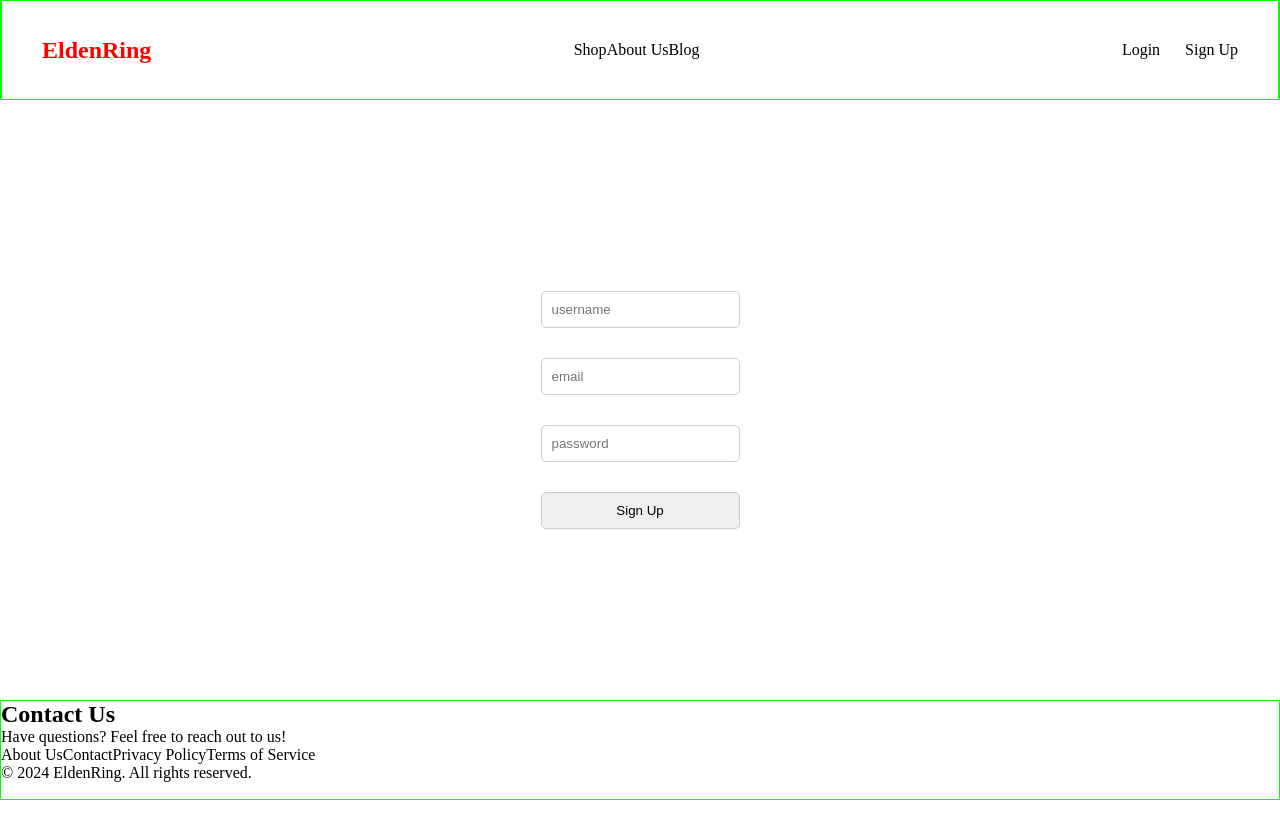
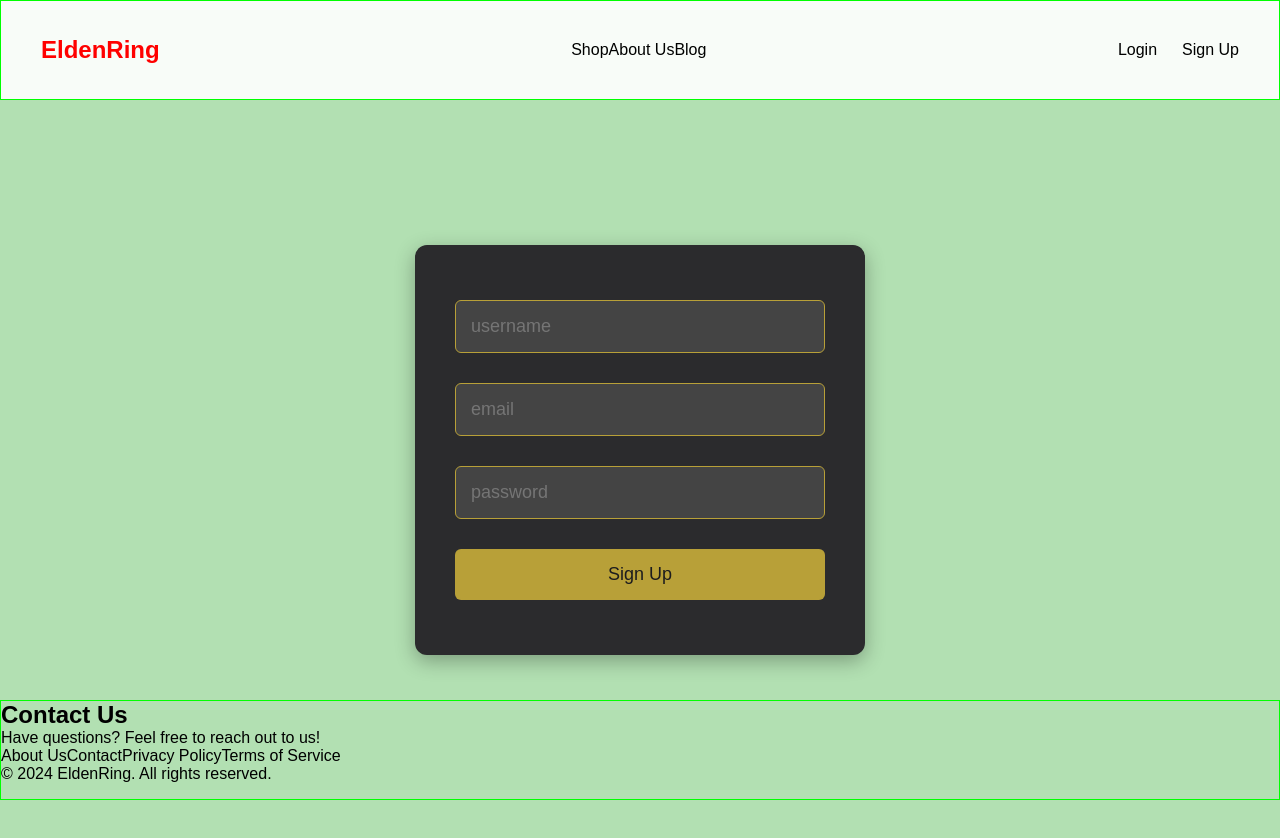
Before and after one commit to HoangKhuong3007/eldenringshop, a React (Vite) app: page /signup in a window 1280 px wide. Shown: the top 838 px of the page. Before the commit the page ends 800 px from the top, so only its background shows below. Built offline with nearby package versions, Linux system fonts and the light colour scheme; a web font is replaced by a local one.

Commit message:
Login and SignUp Page CSS

```diff
--- a/src/styles/components/navbar/navbar.css
+++ b/src/styles/components/navbar/navbar.css
@@ -17,17 +17,27 @@ a {
   align-items: center;
   padding: 20px 40px;
   justify-content: space-between;
+  position: fixed; /* Fix navbar to the top of the page */
+  top: 0;
+  left: 0;
+  z-index: 1000; /* Ensure the navbar is always on top of other content */
+  background-color: rgba(255, 255, 255, 0.9); /* Optional: Slightly transparent background */
 }
+
+body {
+  padding-top: 100px; /* Add padding to the body to prevent overlap with the navbar */
+}
+
 .navbar-container .navbar-logo h2 {
   color: Red;
 }
+
 .navbar-container .navbar-link {
   display: flex;
-  -moz-column-gap: 25px;
-       column-gap: 25px;
+  column-gap: 25px;
 }
+
 .navbar-container .navbar-auth {
   display: flex;
-  -moz-column-gap: 25px;
-       column-gap: 25px;
-}/*# sourceMappingURL=navbar.css.map */
+  column-gap: 25px;
+}
--- a/src/styles/public/login/login.css
+++ b/src/styles/public/login/login.css
@@ -1,28 +1,77 @@
-.login-form{
-    display: flex;
-    flex-direction: column;
-    row-gap: 10px;
+* {
+  margin: 0;
+  padding: 0;
+  box-sizing: border-box;
 }
-.login-form input{
-    border: 1px solid black;
-    color: black;
+
+body {
+  background-color: #b2e0b2; /* Light green background */
+  font-family: 'Arial', sans-serif;
+  display: flex;
+  justify-content: center;
+  align-items: center;
+  height: 100vh;
 }
-.login-container{
-    width: 100vw;
-    height: 100vh;
+
+.login-container {
+  display: flex;
+  justify-content: center;
+  align-items: center;
+  min-height: 100vh;
 }
-.login-content {
-    width: 100%;
-    height: 100%;
-    display: flex;
-    justify-content: center;
-    align-items: center;
-    background: url('../../assets/login-signupbackground.jpg') no-repeat center center fixed;
-    background-size: cover;
+
+.login-background {
+  background-color: #2b2b2d; /* Dark gray for the form background */
+  border-radius: 12px;
+  box-shadow: 0 6px 20px rgba(0, 0, 0, 0.3); /* Deeper shadow for more contrast */
+  width: 450px; /* Form width */
+  padding: 40px;
+  margin: 20px;
 }
+
+.login-form {
+  display: flex;
+  flex-direction: column;
+  align-items: center;
+}
+
 .login-form input {
-    border: 1px solid black;
-    color: black;
-    padding: 10px;
-    border-radius: 5px;
+  width: 100%;
+  padding: 15px;
+  margin: 15px 0;
+  border: 1px solid #b8a038; /* Gold border */
+  border-radius: 6px;
+  font-size: 18px;
+  color: #fff; /* White text color for better contrast */
+  background-color: #444; /* Dark background for inputs */
 }
+
+.login-form input[type="submit"] {
+  background-color: #b8a038; /* Gold button */
+  color: #1c1c1e; /* Dark text color */
+  border: none;
+  border-radius: 6px;
+  padding: 15px;
+  font-size: 18px;
+  cursor: pointer;
+  transition: background-color 0.3s ease;
+}
+
+.login-form input[type="submit"]:hover {
+  background-color: #a68e2b; /* Darker gold on hover */
+}
+
+.signup-link {
+  margin-top: 20px;
+  text-align: center;
+  color: #b8a038; /* Gold link color */
+}
+
+.signup-link a {
+  color: #b8a038; /* Gold link */
+  text-decoration: none;
+}
+
+.signup-link a:hover {
+  text-decoration: underline;
+}
--- a/src/styles/public/signup/signup.css
+++ b/src/styles/public/signup/signup.css
@@ -1,35 +1,64 @@
+* {
+  margin: 0;
+  padding: 0;
+  box-sizing: border-box;
+}
+
+body {
+  background-color: #b2e0b2; /* Light green background */
+  font-family: 'Arial', sans-serif;
+  display: flex;
+  justify-content: center;
+  align-items: center;
+  height: 100vh;
+}
+
 .signup-container {
   display: flex;
-  flex-direction: column;
-  justify-content: space-between;
+  justify-content: center;
   align-items: center;
-  height: 100vh;
-  border: 0px;
-  padding: 0px; /* Thêm khoảng cách bên trong */
-  border-radius: 10px; /* Thêm góc bo tròn (nếu cần) */
-  box-shadow: 0 0 10px rgba(0, 0, 0, 0.1); /* Thêm hiệu ứng đổ bóng (tùy chọn) */
+  min-height: 100vh;
 }
+
 .signup-form {
+  background-color: #2b2b2d; /* Dark gray for the form background */
+  border-radius: 12px;
+  box-shadow: 0 6px 20px rgba(0, 0, 0, 0.3); /* Deeper shadow for more contrast */
+  width: 450px; /* Form width */
+  padding: 40px;
+  margin: 20px;
   display: flex;
   flex-direction: column;
-  gap: 10px;
-  margin-top: 50px;
 }
 
 .signup-form input {
   width: 100%;
-  padding: 10px;
-  margin: 10px 0;
-  box-sizing: border-box;
-  border: 1px solid #ccc;
-  border-radius: 5px;
+  padding: 15px;
+  margin: 15px 0;
+  border: 1px solid #b8a038; /* Gold border */
+  border-radius: 6px;
+  font-size: 18px;
+  color: #fff; /* White text color for better contrast */
+  background-color: #444; /* Dark background for inputs */
 }
-.header{
-    width: 100vw;
-    height: 100px;
-    border: 1px solid lime;
-    display: flex;
-    align-items: center;
-    padding: 0px;
-    justify-content: space-between;
+
+.signup-form input[type="submit"] {
+  background-color: #b8a038; /* Gold button */
+  color: #1c1c1e; /* Dark text color */
+  border: none;
+  border-radius: 6px;
+  padding: 15px;
+  font-size: 18px;
+  cursor: pointer;
+  transition: background-color 0.3s ease;
 }
+
+.signup-form input[type="submit"]:hover {
+  background-color: #a68e2b; /* Darker gold on hover */
+}
+
+.signup-container h1 {
+  color: #b8a038; /* Gold title color */
+  font-size: 24px; /* Larger font for the title */
+  margin-bottom: 20px;
+}
```
Also changed, not shown: src/pages/public/Login.jsx (+8 -7 lines).
